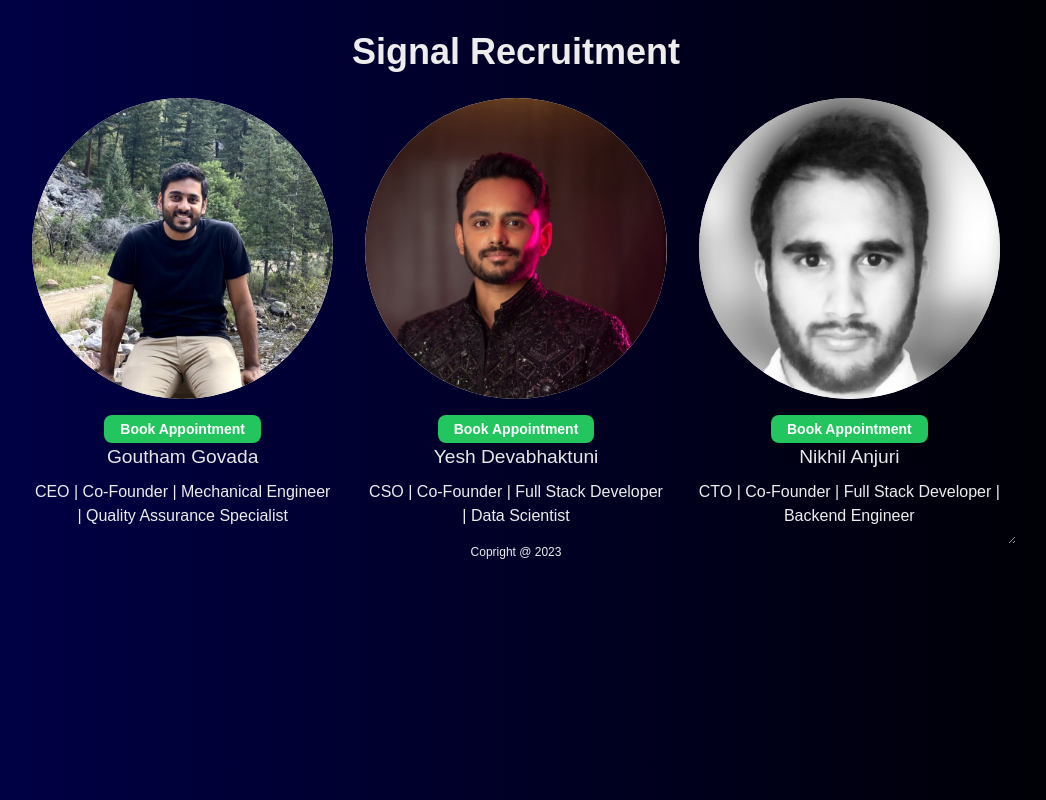
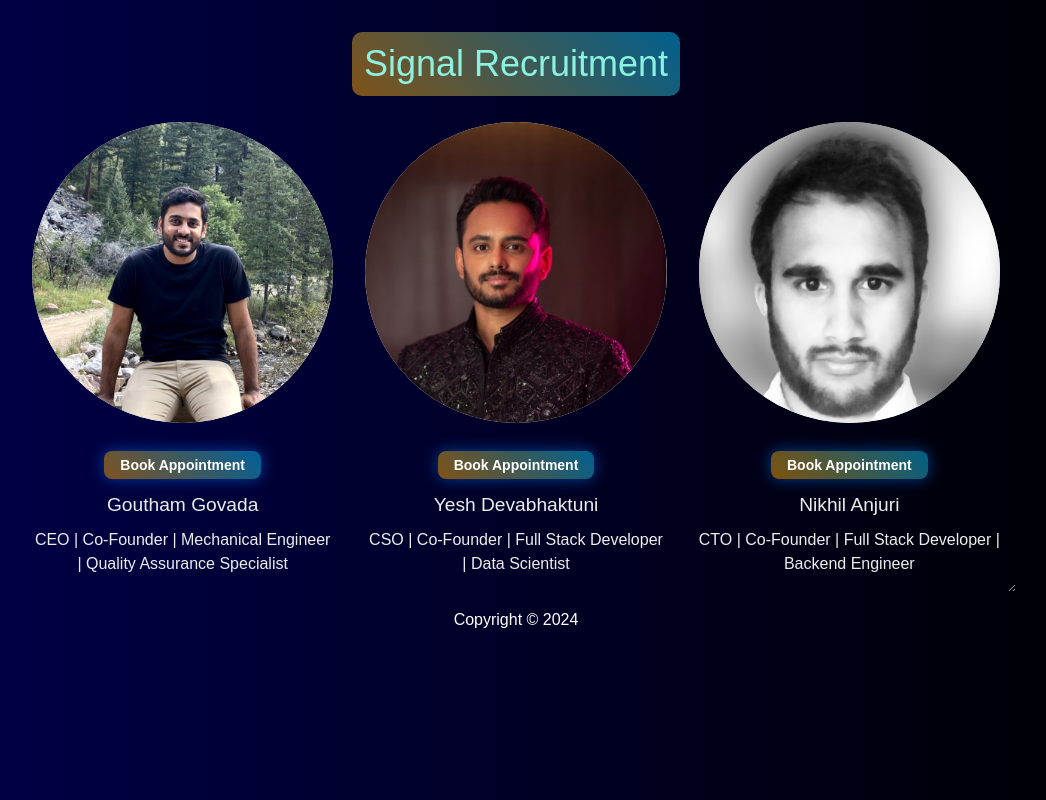
Before and after one commit to yeshdev1/lead-gen-fe, a Next.js app: page / in a window 1280 px wide. Shown: the whole page, without its empty margins (124-1170 px from the left). Built offline with nearby package versions, Linux system fonts and the light colour scheme.

Commit message:
adding new styling for lift

```diff
--- a/src/app/globals.css
+++ b/src/app/globals.css
@@ -7,6 +7,7 @@
   --metallic-blue-light: #4b79a1;
   --background: linear-gradient(to right, #00004d, #000000);
   --foreground: #ededed;
+  --logo-gradient: linear-gradient(45deg, rgba(255,165,0,0.5), rgba(0,191,255,0.5));
 }
 
 body {
@@ -19,4 +20,17 @@ body {
   .text-balance {
     text-wrap: balance;
   }
+
+  .logo-style {
+    font-family: "Copperplate", Fantasy;
+    background: var(--logo-gradient);
+    color: rgb(141, 241, 224);
+    padding: 12px;
+    border-radius: 10px;
+  }
+  @media (max-width: 768px) {
+    .logo-style {
+      font-size: 5vw;
+    }
+  }
 }
--- a/src/app/page.tsx
+++ b/src/app/page.tsx
@@ -3,6 +3,7 @@ import Badge from '../components/Badge/Badge';
 import goutham from '../assets/goutham.jpeg';
 import yesh from '../assets/yeshwanth.jpeg';
 import nikhil from '../assets/nikhil.jpeg';
+import '../components/Badge/Badge.css';
 // import EmailBar from '../components/EmailBar';
 
 export default function Home() {
@@ -10,18 +11,18 @@ export default function Home() {
     <div className="items-center justify-items-center min-h-screen p-8">
       {/* <EmailBar /> */}
       <div className="flex justify-center items-center">
-        <h2 className="text-2xl md:text-4xl font-bold">Signal Recruitment</h2>
+        <h2 className="logo-style text-2xl md:text-4xl">Signal Recruitment</h2>
       </div>
         <LayoutGrid>
           <Badge name="Goutham Govada" role="CEO | Co-Founder | Mechanical Engineer | Quality Assurance Specialist" image={goutham.src} link="https://calendly.com/goutham-gov" />
           <Badge name="Yesh Devabhaktuni" role="CSO | Co-Founder | Full Stack Developer | Data Scientist" image={yesh.src} link="https://calendly.com/yeshthedev/30min" />
           <Badge name="Nikhil Anjuri" role="CTO | Co-Founder | Full Stack Developer | Backend Engineer" image={nikhil.src} link="https://calendly.com/yeshthedev/30min" />
         </LayoutGrid>
-      <footer className="row-start-3 flex gap-6 flex-wrap items-center justify-center">
-        <div className="text-xs">
-          Copright @ 2023
-        </div>
-      </footer>
+        <footer className="relative w-full py-4 mt-auto">
+          <div className="text-center text-white">
+            Copyright © 2024
+          </div>
+        </footer>
     </div>
   );
 }
--- a/src/components/Badge/Badge.css
+++ b/src/components/Badge/Badge.css
@@ -3,6 +3,7 @@
     flex-direction: column;
     align-items: center;
     text-align: center;
+    gap: 12px;
     cursor: pointer;
 }
 .badge {
@@ -32,6 +33,11 @@
     font-size: 1em;
 }
 
+.button-badge {
+    background: var(--logo-gradient);
+    box-shadow: 0 0 15px rgba(0, 128, 255, 0.5);
+}
+
 @media (max-width: 768px) {
     .info h2 {
         margin: 0 0 0.3rem 0;
--- a/src/components/Badge/Badge.tsx
+++ b/src/components/Badge/Badge.tsx
@@ -8,7 +8,7 @@ export default function Badge({ name, role, image, link }: { name: string, role:
                 <img src={image} alt={name} />
             </div>
             <div className="bg-navy flex justify-center items-center">
-                <button onClick={() => window.open(link)} className="bg-green-500 text-white font-bold py-1 px-4 rounded-lg shadow-lg hover:bg-green-600 transition-transform transform hover:scale-105 text-sm">
+                <button onClick={() => window.open(link)} className="button-badge text-white font-bold py-1 px-4 rounded-lg shadow-lg transition-transform transform hover:scale-105 text-sm">
                     Book Appointment
                 </button>
             </div>
```
